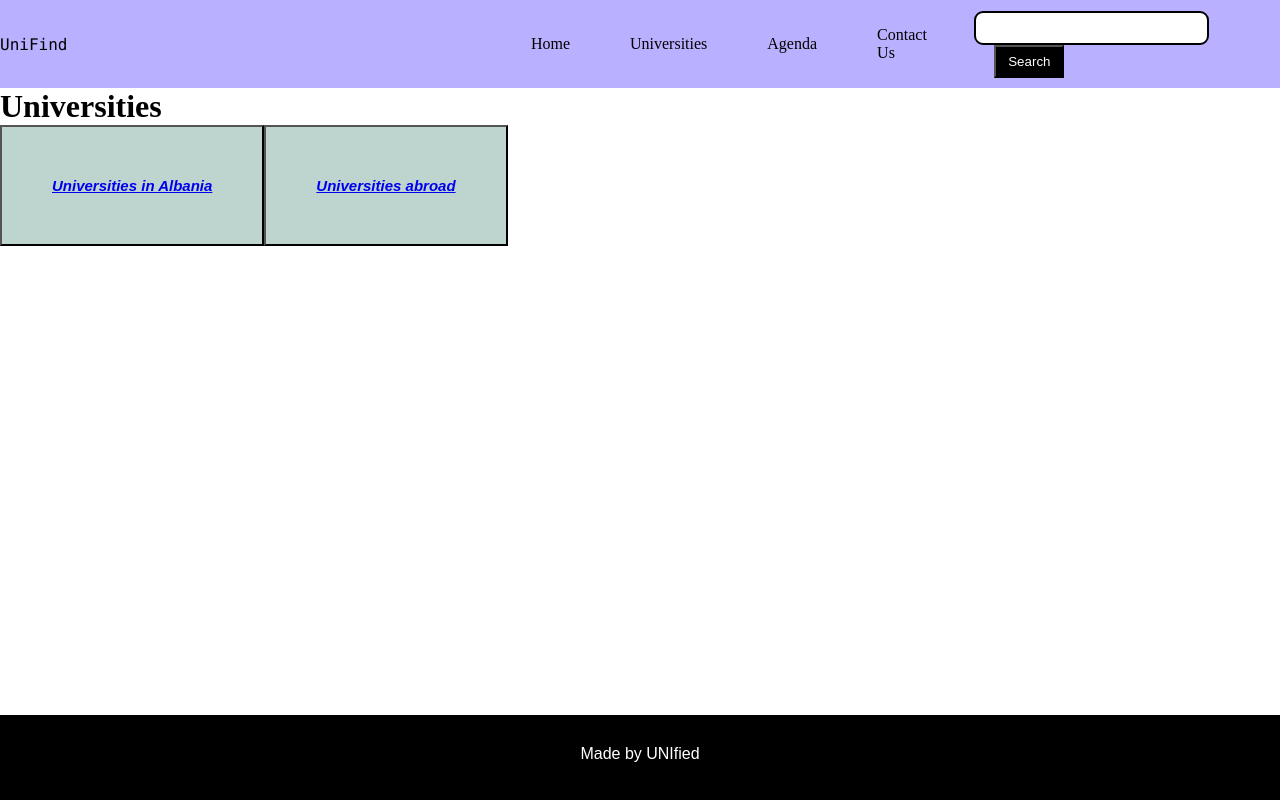
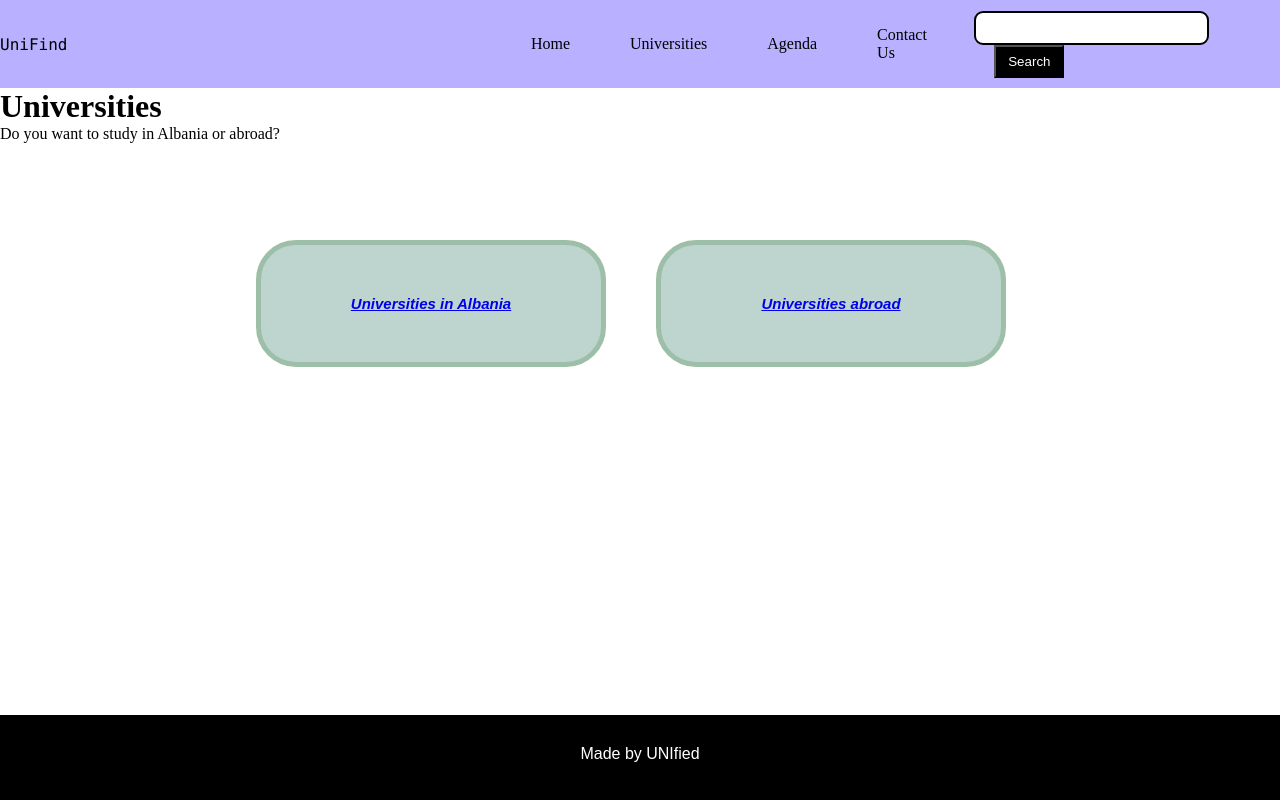
Before and after one commit to EsterCoding/UNIfied_UniFind, a React (Create React App) app: page /universities in a window 1280 px wide. Built offline with nearby package versions, Linux system fonts and the light colour scheme.

Commit message:
adele's code

```diff
--- a/src/Home.js
+++ b/src/Home.js
@@ -1,10 +1,12 @@
+import logo from './logo.png'
+
 function Home() {
     return (
         <div>
           <section class="section">
             <div class="box-main">
                 <div class="firstHalf">
-                    <h1 class="text-big"> UniFind</h1>
+                  <img src={logo}/>
                 </div>
             </div>
           </section>
--- a/src/Universities.js
+++ b/src/Universities.js
@@ -7,17 +7,18 @@ function Universities() {
     return (
         <div>
             <h1> Universities </h1>
+            <p> Do you want to study in Albania or abroad?</p>
             <nav>
 
             </nav>
-
-            <button class="two-buttons-first">
+          <div class="university-buttons">
+            <button class="two-buttons">
               <Link to="/universities/universities-in-albania">Universities in Albania</Link>
             </button>
-            <button class="two-buttons-second">
+            <button class="two-buttons">
               <Link to="/universities/universities-abroad">Universities abroad</Link>
             </button>
-
+          </div>
             <Routes>
                 <Route path="universities-in-albania/" element={<UniversitiesInAlbania />} />
                 <Route path="universities-abroad/" element={<UniversitiesAbroad />} />
--- a/src/index.css
+++ b/src/index.css
@@ -215,11 +215,8 @@ background-color: #000;
     height: 80%;
 }
 
-.firsthalf {
-    width: 100%;
-    display: flex;
-    flex-direction: column;
-    justify-content: center;
+img {
+  border-radius: 40px;
 }
 
 .secondhalf {
@@ -283,23 +280,26 @@ background-color: #000;
     color: #fff;
 }
 
-.two-buttons-first {
+.two-buttons {
   text-align: center;
   padding: 50px;
-  /* border: 200px; */
+  width: 350px;
+  border-radius: 40px;
   font-size: 15px;
   color: #9DBFA8;
   background-color: #BED4CF;
   font-weight: 700;
   font-style: italic;
+  border: 5px solid #9DBFA8;
+  gap: 100px;
+  margin-right: 50px;
+
 }
-.two-buttons-second {
-  text-align: center;
-  padding: 50px;
-  /* border: 10px; */
-  font-size: 15px;
-  color: #9DBFA8;
-  background-color: #BED4CF;
-  font-weight: 700;
-  font-style: italic;
+
+.university-buttons {
+  flex-direction: row;
+  justify-content: center;
+  position: absolute;
+  top: 30%;
+  left: 20%;
 }
```
Also changed, not shown: src/logo.png (added).
